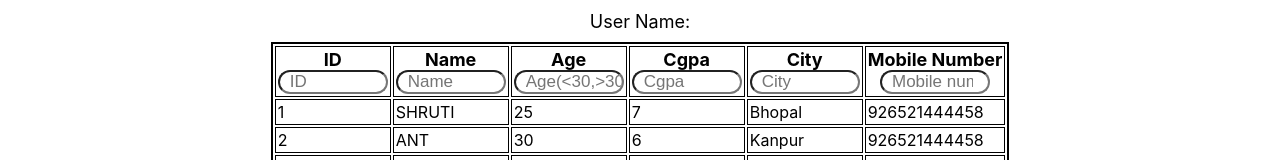
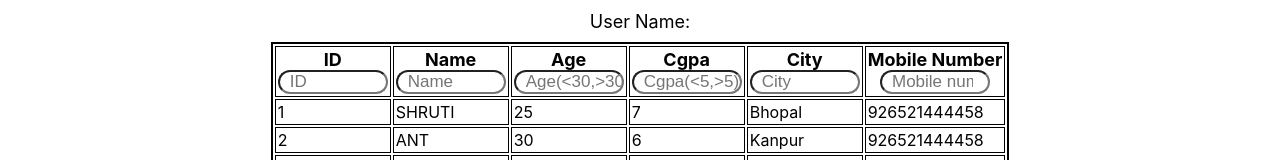
Before and after one commit to shrutiverma2208/shop, a React (Create React App) app: page / in a window 1280 px wide. Shown: the part 1684-1844 px from the top of the page. Built offline with nearby package versions, Linux system fonts and the light colour scheme.

Commit message:
Adding operator fuctionality in cgpa <,>,=

```diff
--- a/src/Components/Table/Table.js
+++ b/src/Components/Table/Table.js
@@ -48,7 +48,7 @@ const Table = ({ data }) => {
       ( searchId === ''|| item.id.toString().includes(searchId)) &&
        (searchName===''|| item.name.toLowerCase().includes(searchName.toLowerCase()) )&&
        (searchAge===''|| applyOperator(item.age, searchAge))&&
-       (searchCgpa===''|| item.cgpa.toString().includes(searchCgpa.toLowerCase())) &&
+       (searchCgpa===''|| applyOperator(item.cgpa,searchCgpa)) &&
        (searchMobile===''|| item.phone.toString().includes(searchMobile))&&
        (searchCity===''||item.city.toLowerCase().includes(searchCity.toLowerCase()) )
 
@@ -151,7 +151,7 @@ if(e.key==='Enter' && name.trim()!==''){
                 <br/>
                 <input style={{fontSize:'17px'}}
                        type="text"
-                       placeholder="Age(<30,>30,=30)"
+                       placeholder="Age(<30,>30)"
 
                        onKeyDown={handleAgeKeyPress}/>
 
@@ -160,8 +160,8 @@ if(e.key==='Enter' && name.trim()!==''){
                 <th>Cgpa
                 <br/>
                 <input style={{fontSize:'17px'}}
-                       type="number"
-                       placeholder="Cgpa"
+                       type="text"
+                       placeholder="Cgpa(<5,>5)"
 
                        onKeyDown={handleCgpaKeyPress}/>
                 </th>
```
